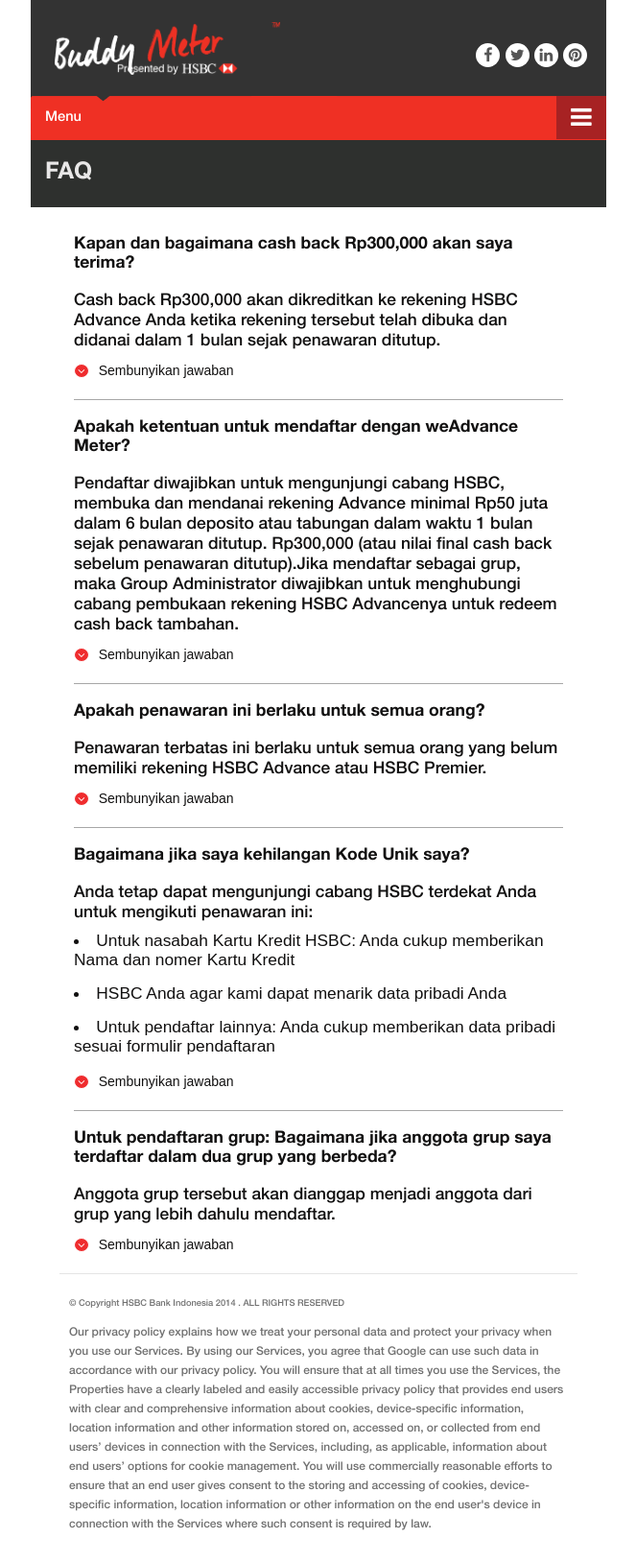
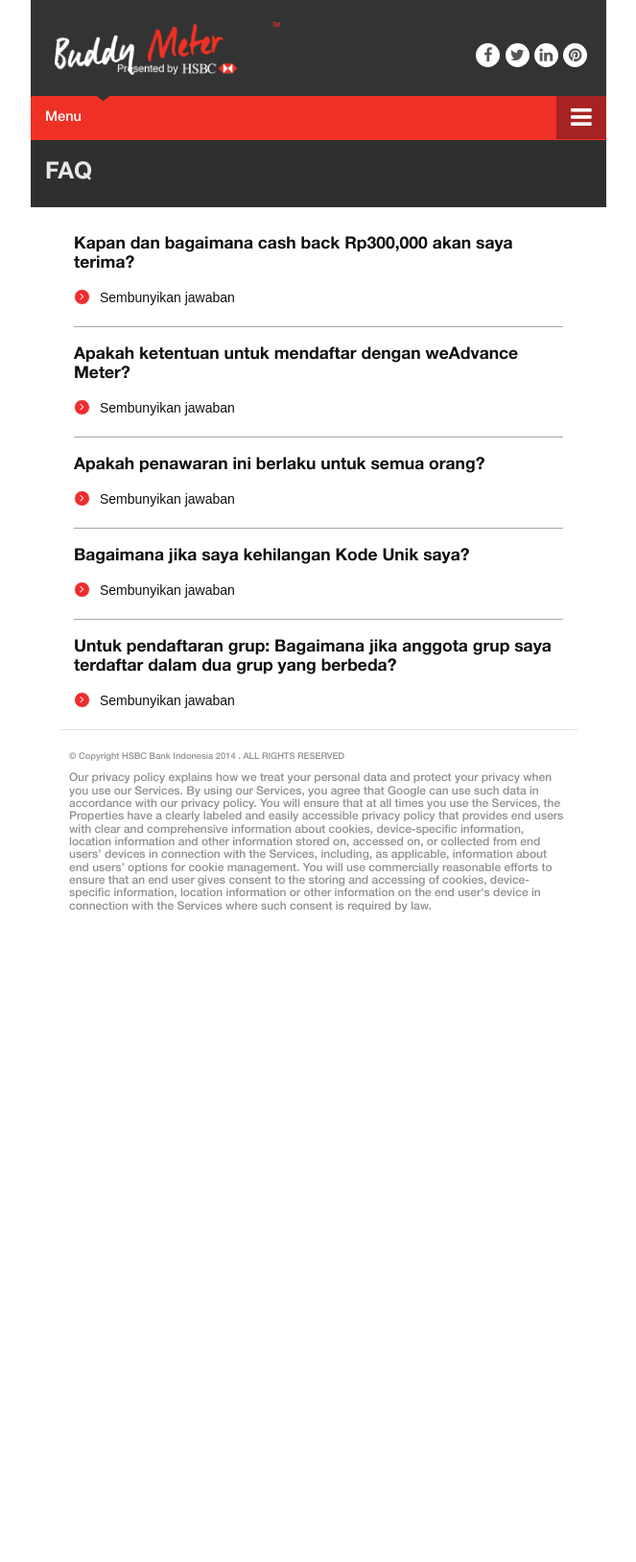
Before and after one commit to snp-movent/hsbc-indonesia, a PHP site: page /index.php?page=faq in a window 1280 px wide. Shown: the whole page at 96% size, without its empty margins (308-971 px from the left). After the commit the page ends 951 px from the top, so only its background shows below. Run offline with PHP 8.4, Linux system fonts and the light colour scheme; some libraries are stand-ins or nearby versions.

Commit message:
added toggle script

```diff
--- a/css/faq.css
+++ b/css/faq.css
@@ -3,9 +3,14 @@
 .snp-faq .section-title h3 {background: #2e302e; padding: 15px; color: #e8e7e7; margin-top: 0; font-family: 'HelveticaNeueLTCom75Bold';font-weight: normal;}
 .snp-faq .section-content .faq-question {padding: 5px 0 20px; border-bottom: 1px solid rgba(37,37,37, 0.4);}
 .snp-faq .section-content .faq-question:last-child {border-bottom: none;}
-.snp-faq .section-content .faq-question a {font-size: 14px; text-decoration: none;}
+.snp-faq .section-content .faq-question a {font-size: 14px; text-decoration: none; line-height: 19px; display: block;}
+.snp-faq .section-content .faq-question a > span {float: left;display: inline-block;width:15px;height:15px;padding: 0; line-height:15px;text-align:center;transition:0.5s;}
+.snp-faq .section-content .faq-question a > span.spin { transform:rotate(90deg);}
 .snp-faq .section-content .faq-question span {background-color: #ef2c2e; color: #fff; font-size: 12px; border: 1px solid; border-radius: 50%; padding: 1px 3px 0px; margin-right: 10px;}
 .snp-faq .section-content .faq-question h4 {margin: 15px 0; font-family: 'HelveticaNeueLTCom75Bold';font-weight: normal;}
-.snp-faq .section-content .faq-question p {font-size: 13pt;}
+
+.snp-faq .section-content .faq-question > div {height:0;transition: 0.5s;overflow: hidden; }
+.snp-faq .section-content .faq-question > div.opened {height: auto;}
+.snp-faq .section-content .faq-question p {font-size: 13pt;display: block;}
 .snp-faq .section-content .faq-question ul {margin-left: 0;}
 .snp-faq .section-content .faq-question ul li {margin-bottom: 15px; font-size: 13pt; list-style-position: inside;}
--- a/css/main.css
+++ b/css/main.css
@@ -41,4 +41,4 @@
 
 .snp-footer {border-top: 1px #e4e4e4 solid; padding: 20px 0; width: 90%; margin: 0 auto}
 .snp-footer p:first-child{font-size: 7pt}
-.snp-footer p {color: #707070; line-height: 20px; font-size: 9pt; font-weight: normal; padding: 0 10px}
+.snp-footer p {color: #909090; line-height: 10pt; font-size: 9pt; font-weight: normal; padding: 0 10px}
--- a/faq.php
+++ b/faq.php
@@ -3,15 +3,18 @@
     <div class="section-content">
         <div class="faq-question">
             <h4>Kapan dan bagaimana cash back Rp300,000 akan saya terima?</h4>
+            <div>
                 <p>
                     Cash back Rp300,000 akan dikreditkan ke rekening HSBC
                     Advance Anda ketika rekening tersebut telah dibuka dan
                     didanai dalam 1 bulan sejak penawaran ditutup.
                 </p>
-            <a href="#"><span class="fa fa-angle-down"></span>Sembunyikan jawaban</a>
+            </div>
+            <a href="#" class="faq-toggle"><span class="fa fa-angle-right"></span>Sembunyikan jawaban</a>
         </div>
         <div class="faq-question">
             <h4>Apakah ketentuan untuk mendaftar dengan weAdvance Meter?</h4>
+            <div>
                 <p>
                     Pendaftar diwajibkan untuk mengunjungi cabang HSBC, membuka
                     dan mendanai rekening Advance minimal Rp50 juta dalam 6 bulan
@@ -20,30 +23,37 @@
                     mendaftar sebagai grup, maka Group Administrator diwajibkan untuk menghubungi
                     cabang pembukaan rekening HSBC Advancenya untuk redeem cash back tambahan.
                 </p>
-            <a href="#"><span class="fa fa-angle-down"></span>Sembunyikan jawaban</a>
+            </div>
+            <a href="#" class="faq-toggle"><span class="fa fa-angle-right"></span>Sembunyikan jawaban</a>
         </div>
         <div class="faq-question">
             <h4>Apakah penawaran ini berlaku untuk semua orang?</h4>
+            <div>
                 <p>
                     Penawaran terbatas ini berlaku untuk semua orang yang belum memiliki
                     rekening HSBC Advance atau HSBC Premier.
                 </p>
-            <a href="#"><span class="fa fa-angle-down"></span>Sembunyikan jawaban</a>
+            </div>
+            <a href="#" class="faq-toggle"><span class="fa fa-angle-right"></span>Sembunyikan jawaban</a>
         </div>
         <div class="faq-question">
             <h4>Bagaimana jika saya kehilangan Kode Unik saya?</h4>
+            <div>
                 <p>Anda tetap dapat mengunjungi cabang HSBC terdekat Anda untuk mengikuti penawaran ini:</p>
                 <ul>
                     <li>Untuk nasabah Kartu Kredit HSBC:  Anda cukup memberikan Nama dan nomer Kartu Kredit</li>
                     <li>HSBC Anda agar kami dapat menarik data pribadi Anda</li>
                     <li>Untuk pendaftar lainnya:  Anda cukup memberikan data pribadi sesuai formulir pendaftaran</li>
                 </ul>
-            <a href="#"><span class="fa fa-angle-down"></span>Sembunyikan jawaban</a>
+            </div>
+            <a href="#" class="faq-toggle"><span class="fa fa-angle-right"></span>Sembunyikan jawaban</a>
         </div>
         <div class="faq-question">
             <h4>Untuk pendaftaran grup: Bagaimana jika anggota grup saya terdaftar dalam dua grup yang berbeda?</h4>
+            <div>
                 <p>Anggota grup tersebut akan dianggap menjadi anggota dari grup yang lebih dahulu mendaftar.</p>
-            <a href="#"><span class="fa fa-angle-down"></span>Sembunyikan jawaban</a>
+            </div>
+            <a href="#" class="faq-toggle"><span class="fa fa-angle-right"></span>Sembunyikan jawaban</a>
         </div>
     </div>
 </div>
--- a/js/uni.script.js
+++ b/js/uni.script.js
@@ -11,8 +11,27 @@
 			});
 
 		}
+		, faqtoggle: function (el) {
+			 if (!$(el).length) {
+				return;
+			}
+
+			$(el).each(function() {
+				$(this).click(function(e) {
+					e.preventDefault();
+					$(this).parent('.faq-question').siblings().children('div').removeClass('opened');
+					$(this).parent('.faq-question').siblings().children('a').children('span').removeClass('spin');
+					$(this).children('span').toggleClass('spin')
+					$(this).siblings('div').toggleClass('opened');
+				});
+			});
+		}
 	}
 
 	snp_app.navigation($('#snp-navbtn'), $('#snp-navblk'));
+	snp_app.faqtoggle($('.faq-question a'));
+
+
+
 
 });
```
Lines whose indentation alone changed are shown as unchanged.
